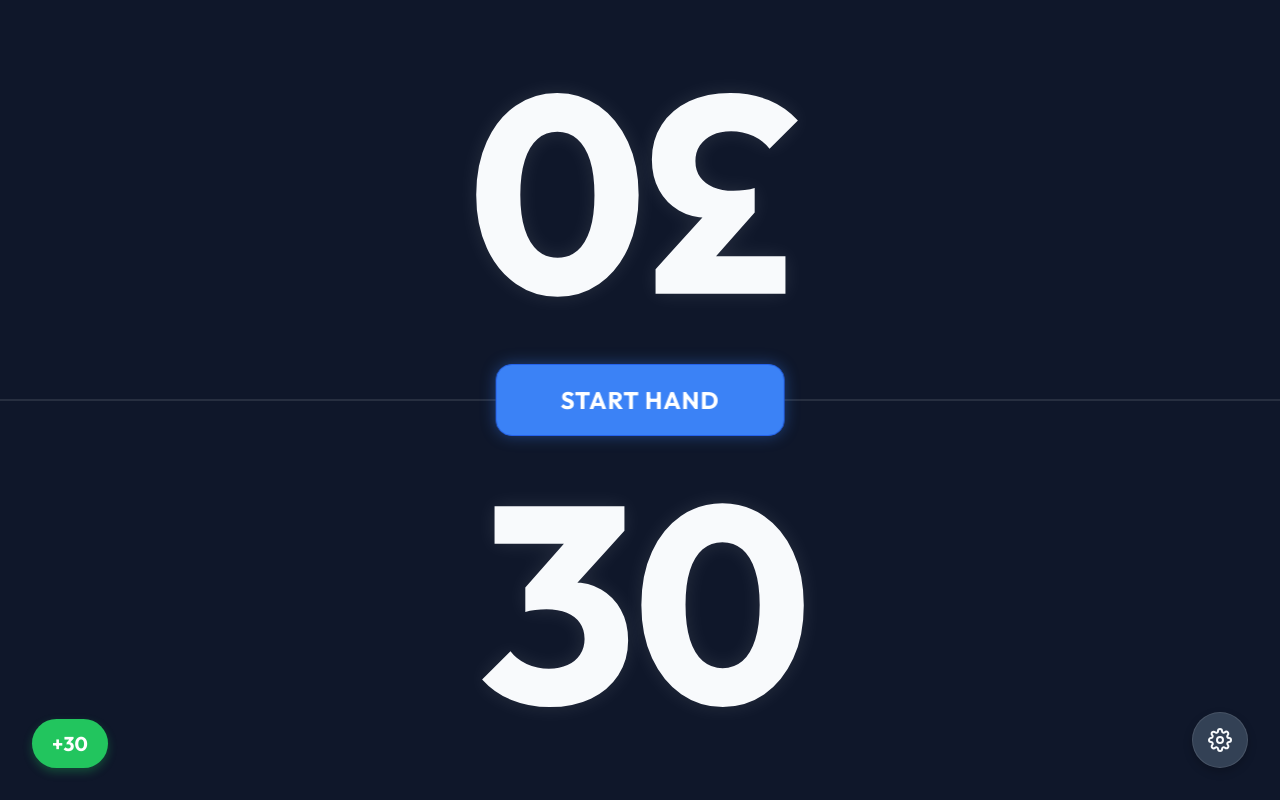
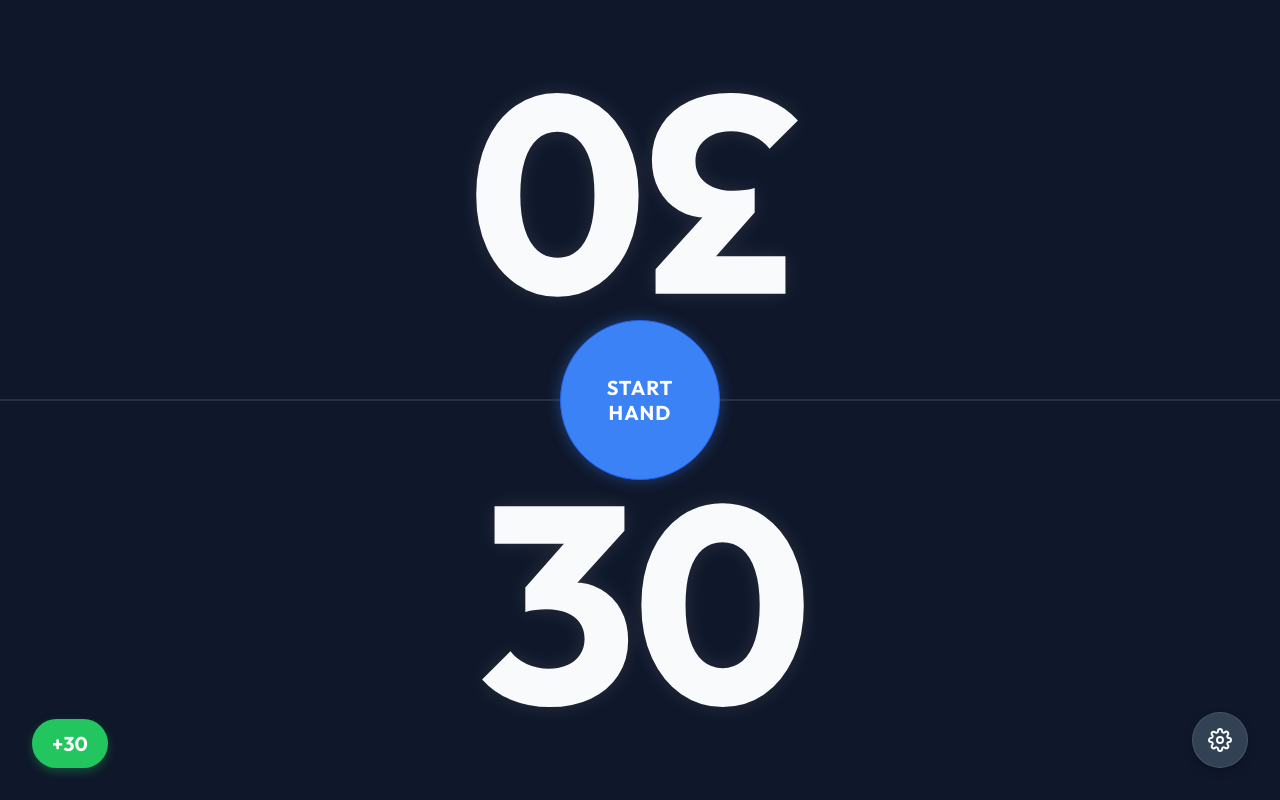
Before and after one commit to TravelingTechGuy/poker-timer, a React (Vite) app: page / in a window 1280 px wide. Built offline with nearby package versions, Linux system fonts and the light colour scheme.

Commit message:
style: Make start button a circle

```diff
--- a/src/index.css
+++ b/src/index.css
@@ -251,12 +251,18 @@ body {
 
 /* Main Action Button */
 .main-action-btn {
-  padding: 1.25rem 4rem;
-  font-size: 1.5rem;
+  width: 160px;
+  height: 160px;
+  display: flex;
+  justify-content: center;
+  align-items: center;
+  text-align: center;
+  padding: 1rem;
+  font-size: 1.25rem;
   font-weight: 700;
   font-family: 'Outfit', sans-serif;
   border: 1px solid var(--glass-border);
-  border-radius: 1rem;
+  border-radius: 50%;
   cursor: pointer;
   color: white;
   backdrop-filter: blur(10px);
@@ -267,7 +273,6 @@ body {
   letter-spacing: 1px;
   outline: none;
   -webkit-tap-highlight-color: transparent;
-  min-width: 220px;
 }
 
 .main-action-btn:active {
```
